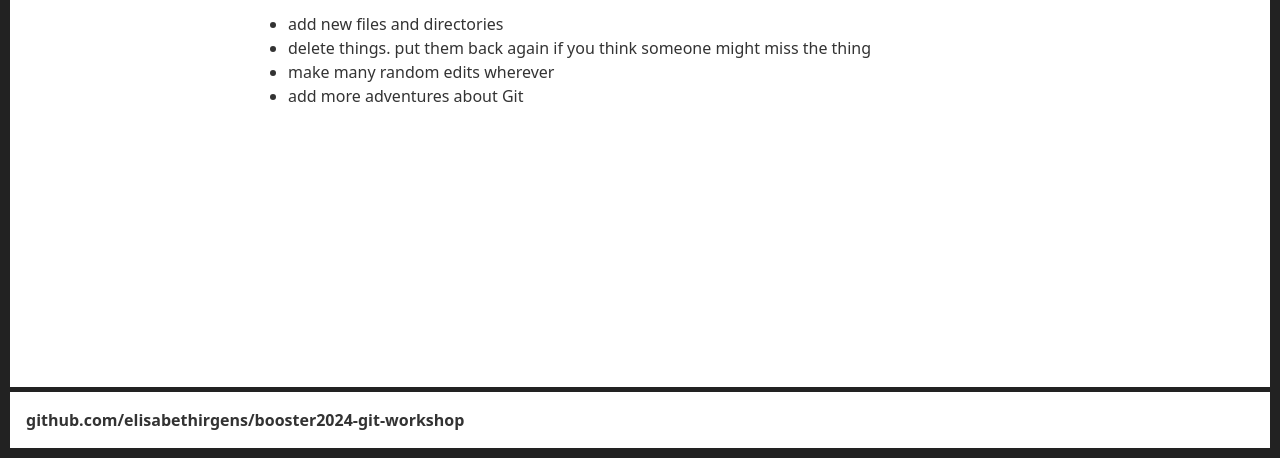
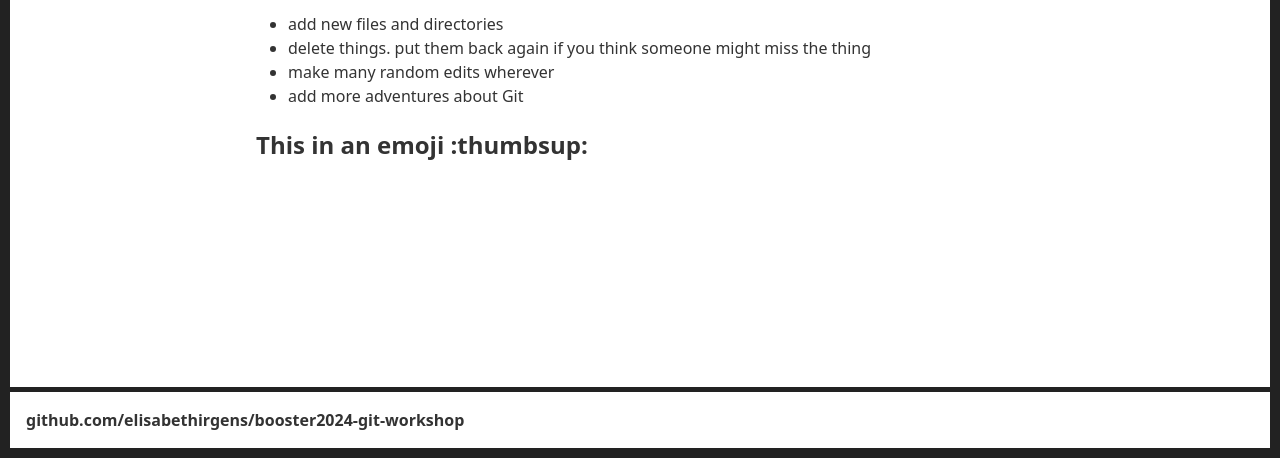
Before and after one commit to elisabethirgens/booster2024-git-workshop, an Eleventy site: page stuff/index.md in a window 1280 px wide. Shown: the part 346-804 px from the top of the page. Built offline with nearby package versions, Linux system fonts and the light colour scheme; Eleventy itself is replaced by a stand-in of ours; files that its build step writes are made by us from their sources.

Commit message:
Added a line about an emoji in the index.md file

```diff
--- a/stuff/index.md
+++ b/stuff/index.md
@@ -19,3 +19,5 @@ somewhere explicitly marked playground
 - delete things. put them back again if you think someone might miss the thing
 - make many random edits wherever
 - add more adventures about Git
+
+## This in an emoji :thumbsup:
```
